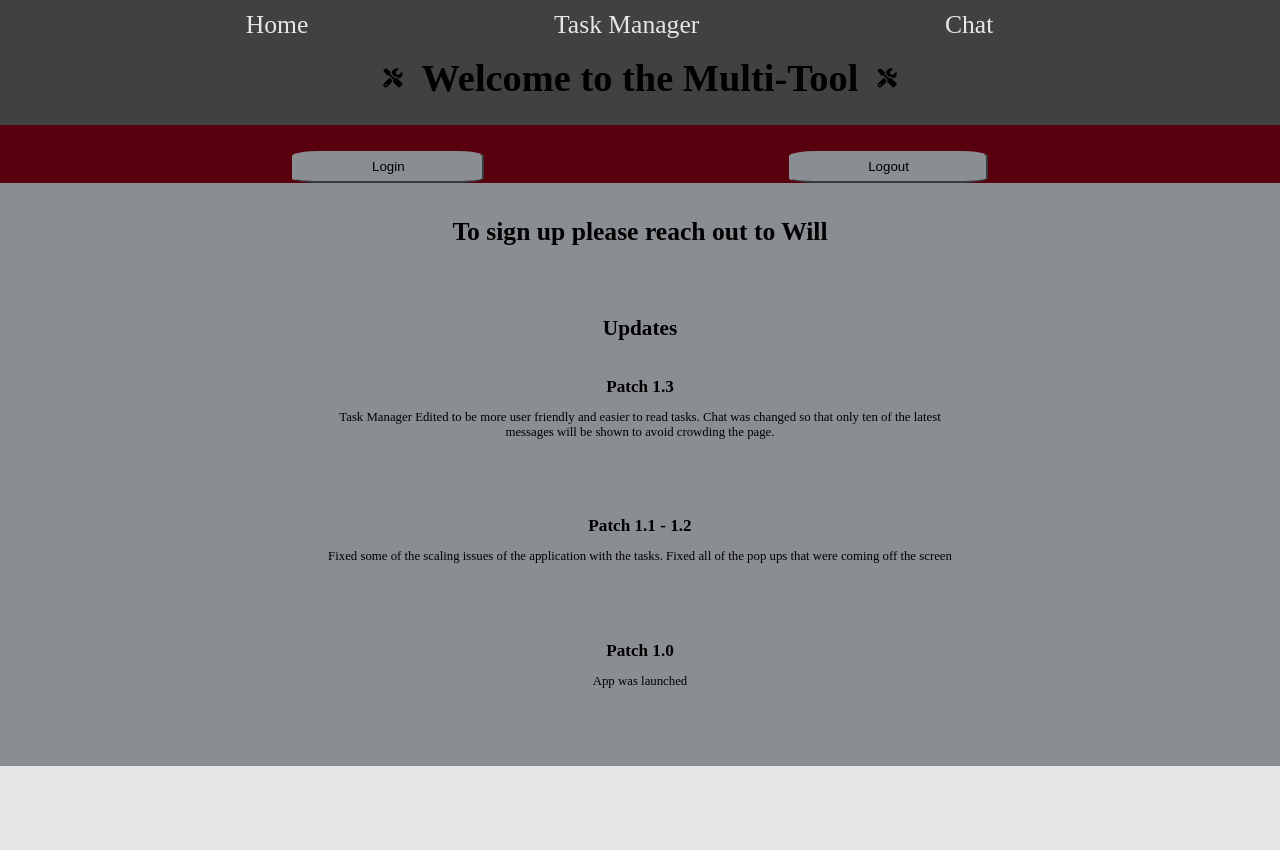
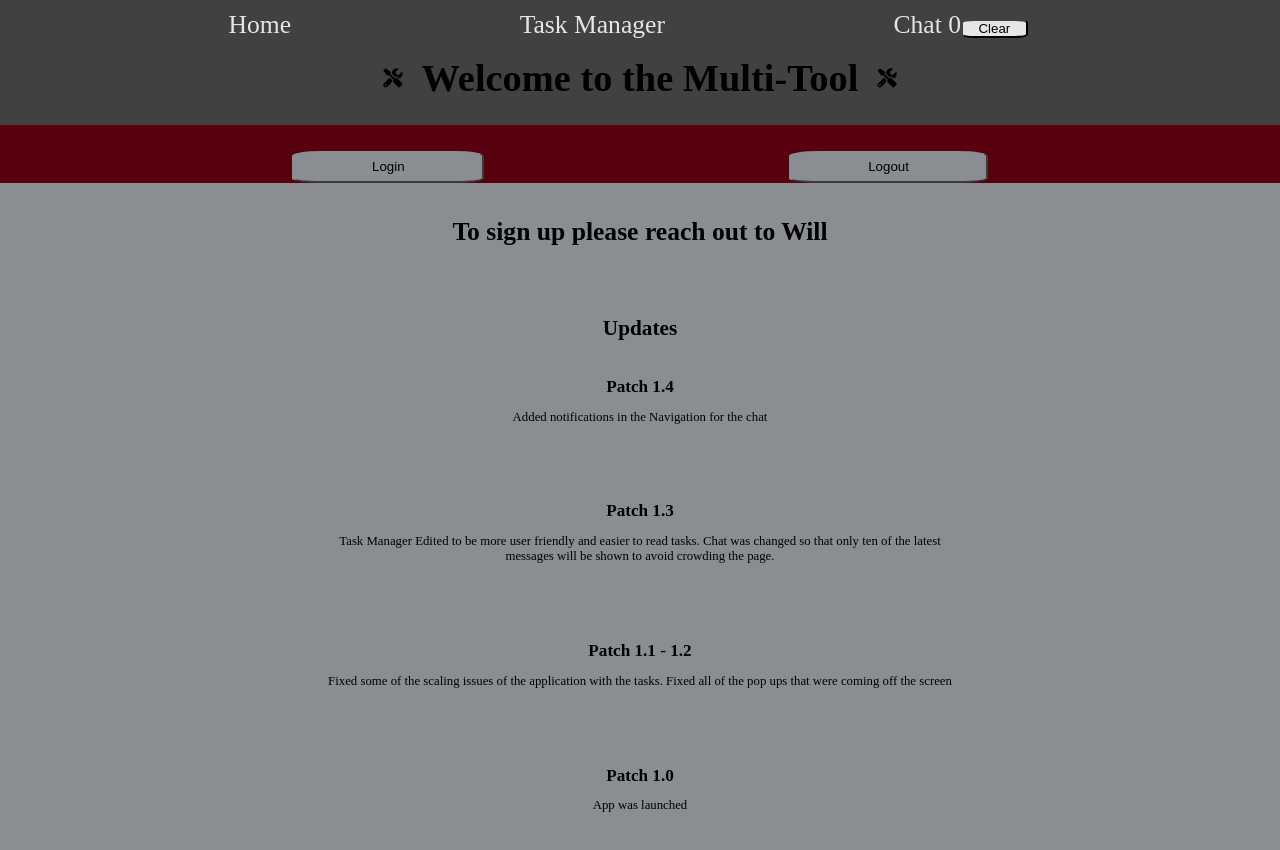
Before and after one commit to willhaight/multi-tool, a Vue app: page / in a window 1280 px wide. Shown: the top 850 px of the page. Before the commit the page ends 800 px from the top, so only its background shows below. Built offline with nearby package versions, Linux system fonts and the light colour scheme; no server answers; the database is empty.

Commit message:
Added notifications

```diff
--- a/src/components/Navigation.vue
+++ b/src/components/Navigation.vue
@@ -2,25 +2,50 @@
   <div class="navigation">
     <router-link :to="{ name: 'Home' }">Home</router-link>
     <router-link :to="{ name: 'Task Manager' }">Task Manager</router-link>
-    <router-link :to="{ name: 'Chat' }">Chat</router-link>
+    <div>
+      <router-link :to="{ name: 'Chat' }">
+        Chat {{ notifications }}</router-link
+      >
+      <button @click="clearChat" class="clear-notifications">Clear</button>
+    </div>
     <p>{{ username }}</p>
   </div>
 </template>
 
 <script>
 import { onAuthStateChanged } from "firebase/auth";
-import { auth } from "../config";
+import { onSnapshot, collection } from "firebase/firestore";
+import { auth, db } from "../config";
 import { ref } from "@vue/reactivity";
 export default {
   components: {},
   setup() {
+    //vars
     let username = ref("");
+    let notifications = ref(0);
+    let firstLoad = true;
+
+    //functions
     onAuthStateChanged(auth, (acc) => {
       if (acc) {
         username.value = acc.displayName;
       }
     });
-    return { username };
+
+    onSnapshot(collection(db, "chats"), (snap) => {
+      notifications.value++;
+      if (firstLoad == true) {
+        notifications.value = 0;
+        firstLoad = false;
+      }
+    });
+
+    const clearChat = () => {
+      notifications.value = 0;
+    };
+
+    //returns
+    return { username, notifications, clearChat };
   },
 };
 </script>
@@ -46,6 +71,12 @@ export default {
   color: rgb(230, 230, 230);
   margin-left: 8vw;
 }
+.clear-notifications {
+  padding: 0;
+  margin: 0;
+  color: black;
+  min-width: 5em;
+}
 /* colors are as follows
 red #91001F
 dred #59000F
--- a/src/router/index.js
+++ b/src/router/index.js
@@ -2,7 +2,6 @@ import { createRouter, createWebHistory } from 'vue-router'
 import Home from '../views/Home.vue'
 import TaskManager from '../views/TaskManager.vue'
 import Chat from '../views/Chat.vue'
-import Timer from '../views/Timer.vue'
 
 const routes = [
   {
--- a/src/views/Home.vue
+++ b/src/views/Home.vue
@@ -18,6 +18,8 @@
     <div class="home-content">
       <h4>To sign up please reach out to Will</h4>
       <h5>Updates</h5>
+      <h6>Patch 1.4</h6>
+      <p>Added notifications in the Navigation for the chat</p>
       <h6>Patch 1.3</h6>
       <p>
         Task Manager Edited to be more user friendly and easier to read tasks.
```
